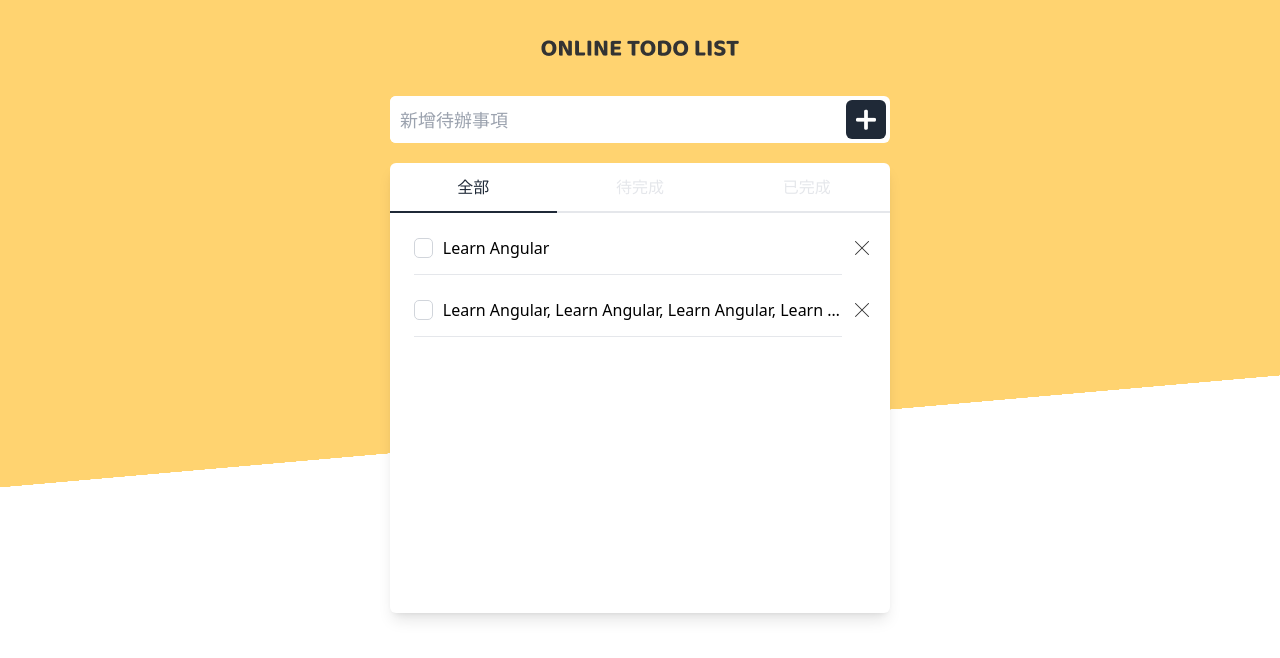
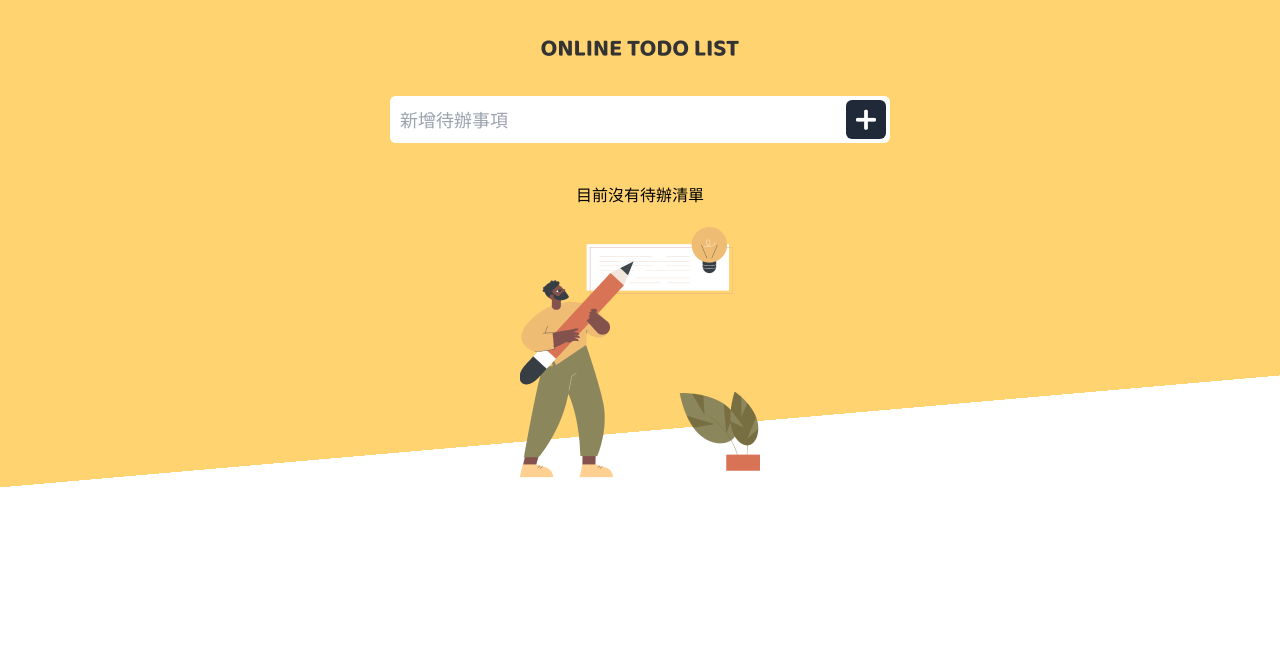
Before and after one commit to justin3737/ng-todolist, an Angular app: page / in a window 1280 px wide. Shown: the top 658 px of the page. Built offline with nearby package versions, Linux system fonts and the light colour scheme.

Commit message:
clear input

```diff
--- a/src/app/app.component.html
+++ b/src/app/app.component.html
@@ -3,9 +3,9 @@
 </div>
 <div class="h-[520px] mx-auto w-[500px] xs:w-[90%]">
   <div class="flex w-full h-[47px] bg-white rounded-md place-content-between content-center " >
-    <input type="text" #task class="w-full rounded-md text-lg p-[10px]"
+    <input type="text" name="task" #task class="w-full rounded-md text-lg p-[10px]"
       placeholder="新增待辦事項"/>
-    <button type="button" (click)="addItem(task.value)"
+    <button type="button" (click)="addItem(task.value); task.value=''"
       class="bg-gray-800 w-[40px] min-w-[40px] m-[4px] rounded-md">
       <img src="../assets/icon_add.png" class="m-auto"/>
     </button>
--- a/src/app/app.component.ts
+++ b/src/app/app.component.ts
@@ -13,27 +13,17 @@ export class AppComponent {
   currentTabId: number = 0;
 
   constructor(){
-    this.tasks = [
-      {
-        id: uuidv4(),
-        title: 'Learn Angular',
-        status: TaskStatus.Active
-      },
-      {
-        id: uuidv4(),
-        title: 'Learn Angular, Learn Angular, Learn Angular, Learn Angular, Learn Angular, Learn Angular',
-        status: TaskStatus.Active
-    }];
+    this.tasks = [];
   }
 
   getCurrId(tabID: number) {
     this.currentTabId = tabID;
   }
 
-  addItem(item:String){
+  addItem(task:String){
     this.tasks.push({
       id: uuidv4(),
-      title: item,
+      title: task,
        status: TaskStatus.Active
     });
   }
```
